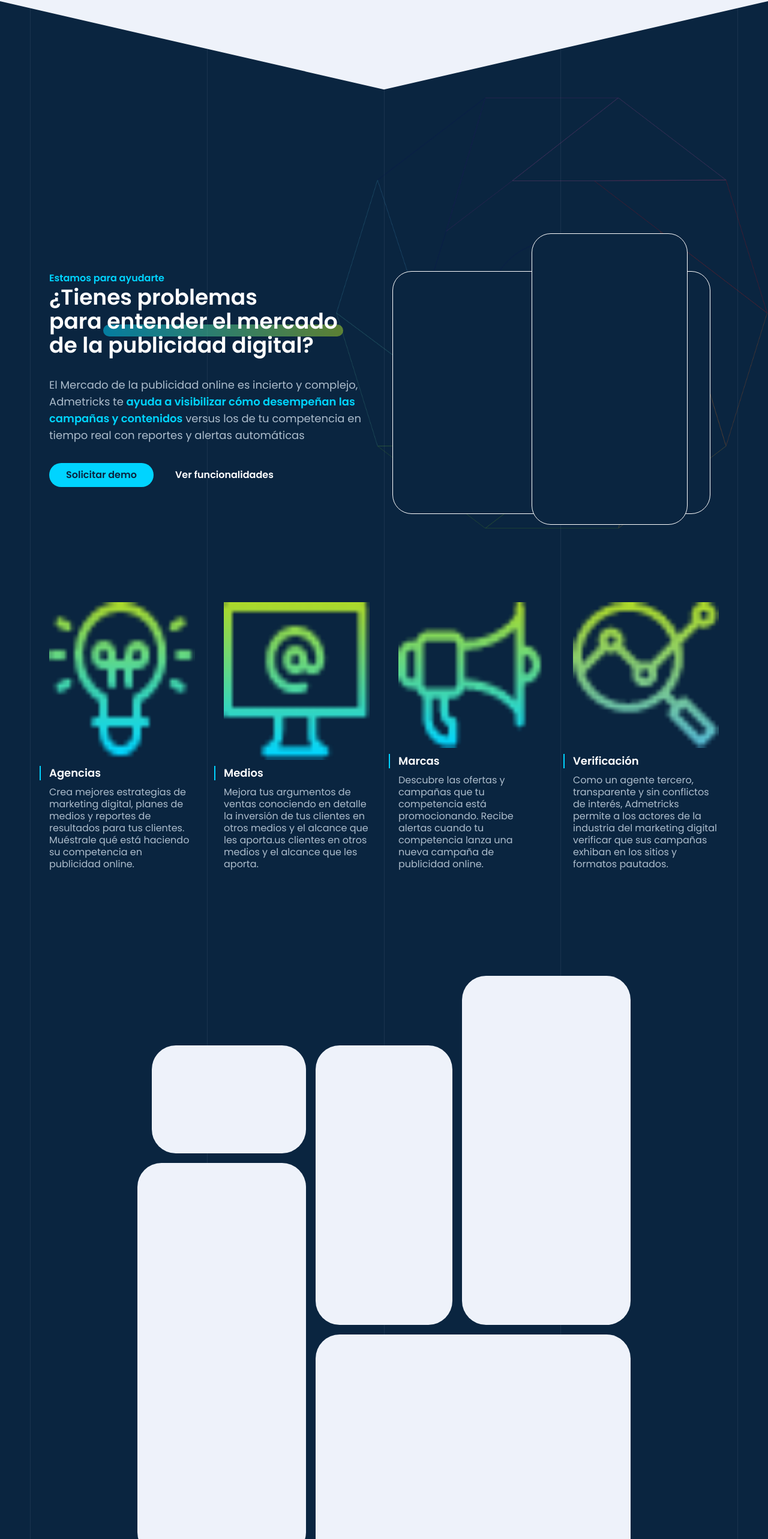
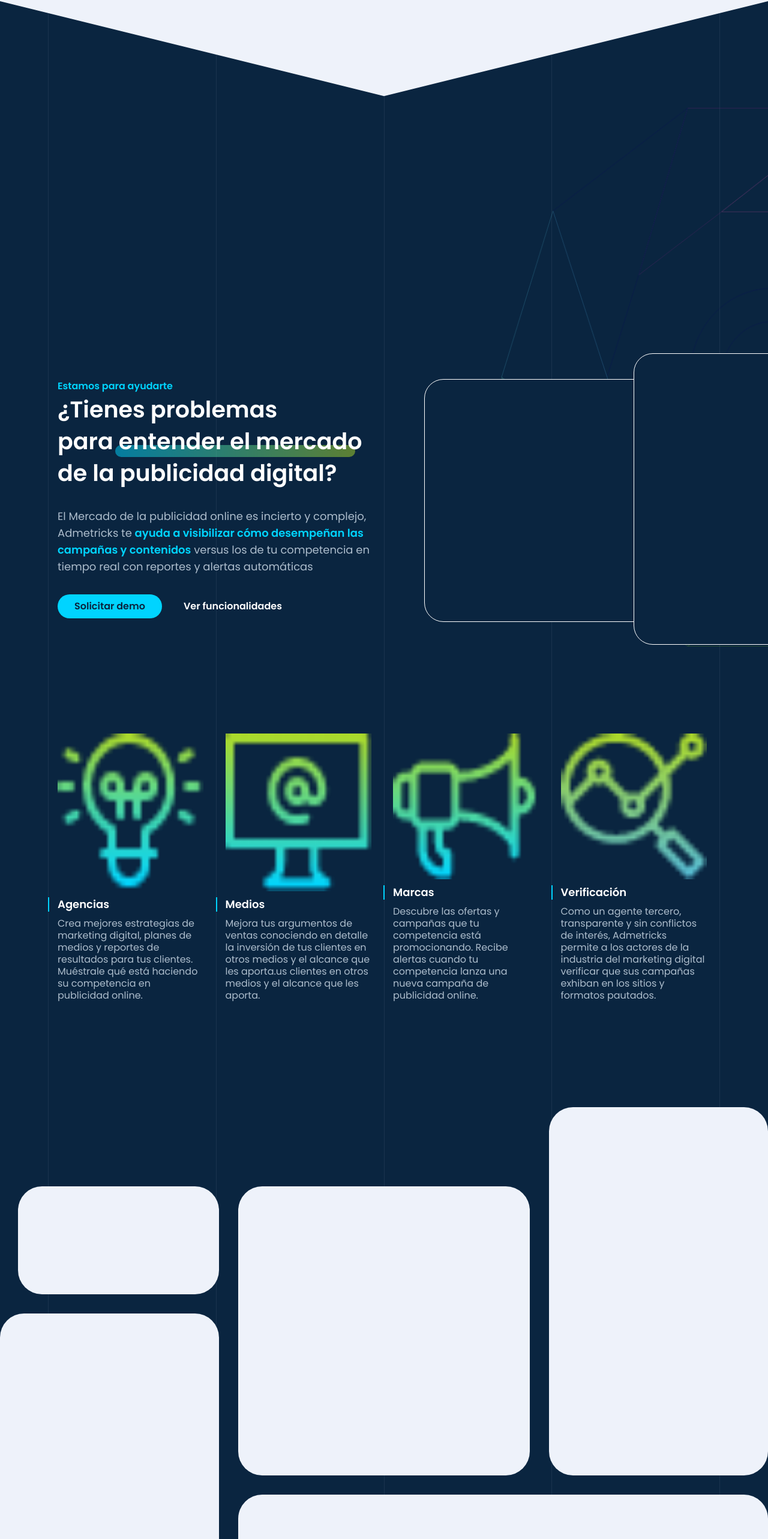
Before and after one commit to phronesys/admetricks-challenge-vue, a Vue app: page / in a window 1280 px wide. Shown: the part 18-2584 px from the top of the page at 60% size. Built offline with nearby package versions, Linux system fonts and the light colour scheme.

Commit message:
fix(style): lines and sections width
fix logo position
features position with lines

```diff
--- a/src/layouts/landing/AmCardGrid.vue
+++ b/src/layouts/landing/AmCardGrid.vue
@@ -23,16 +23,16 @@ const cardClasses = [
 
 <style lang="postcss">
 section#cards {
-  @apply pb-80;
+  @apply pb-80 max-w-[1400px] w-full flex justify-center mx-auto;
 }
 section#cards .card-grid {
-  @apply h-[400px] w-full mx-auto px-8 flex flex-col sm:grid justify-center gap-4;
-  @apply sm:w-3/4 sm:h-[600px];
-  @apply lg:w-2/3 lg:h-[800px];
+  @apply h-[400px] w-full px-8 flex flex-col mx-auto sm:grid justify-center gap-8;
+  @apply sm:h-[600px];
+  @apply lg:h-[800px];
   @apply xl:h-[1000px];
-  @apply 2xl:h-[1200px] 2xl:max-w-7xl;
+  @apply 2xl:h-[1200px];
 
-  grid-template-columns: 35.5% 29% 35.5%;
+  grid-template-columns: 30% 40% 30%;
   grid-template-rows: 10% 18% 27% 37% 8%;
 }
 </style>
--- a/src/layouts/landing/AmFeatures.vue
+++ b/src/layouts/landing/AmFeatures.vue
@@ -48,7 +48,7 @@ const featuresContent = [
 
 <style lang="postcss">
 section#features {
-  @apply flex flex-row flex-wrap justify-center gap-4 px-4 mx-auto;
-  @apply xl:w-[1180px];
+  @apply flex flex-row flex-wrap justify-start gap-[4.5px] mx-auto;
+  @apply xl:w-[1120px];
 }
 </style>
--- a/src/layouts/landing/AmHeader.vue
+++ b/src/layouts/landing/AmHeader.vue
@@ -24,9 +24,9 @@
     <div class="devices">
       <am-card alternative class="w-[530px] h-[405px]"></am-card>
       <am-card alternative class="w-[260px] h-[486px]"></am-card>
+      <div class="logo">
+        <img src="../../assets/logo-admetricks.png" alt="" />
       </div>
-    <div class="logo">
-      <img src="../../assets/logo-admetricks.png" alt="">
     </div>
   </section>
 </template>
@@ -41,21 +41,20 @@ const { width: screenWidth } = useWindowSize();
 
 <style lang="postcss">
 section#header {
-  @apply p-4 pt-[450px] flex flex-row mx-auto;
-  @apply xl:w-[1180px];
-}
-section#header > .content {
-  @apply flex flex-col gap-8 w-full max-w-[400px] sm:max-w-[540px] pl-4;
+  @apply p-4 pt-[630px] flex flex-row mx-auto;
+  @apply xl:w-[1120px];
 }
 
-section#header > .content > .title {
+section#header > .content {
+  @apply flex flex-col gap-8 w-[580px];
+
+  & > .title {
     @apply text-white font-semibold;
     & > h5 {
       @apply text-admetricks-primary;
     }
     & > h1 {
-    @apply text-xl leading-normal;
-    @apply sm:text-4xl;
+      @apply text-[38px] leading-[53px];
       /* custom underline */
       span {
         @apply whitespace-nowrap relative z-20;
@@ -72,38 +71,37 @@ section#header > .content > .title {
     }
   }
 
-section#header > .content > .body {
-  @apply sm:text-lg text-sm;
+  & > .body {
+    @apply sm:text-lg text-sm max-w-[532px];
 
     span {
       @apply text-admetricks-primary font-semibold;
     }
   }
-
-section#header > .content > .buttons {
+  & > .buttons {
     @apply flex flex-row gap-2;
   }
+}
 
-/* using cards instead of images */
+/* right elements */
 section#header > .devices {
   @apply relative w-[540px] hidden;
   @apply xl:block;
 
   & > .card {
     @apply absolute;
-
-    &:first-child {
+    &:nth-child(1) {
       @apply left-12;
     }
-    &:last-child {
-      @apply right-0 -translate-y-1/2 top-1/2;
+    &:nth-child(2) {
+      @apply -right-1/2 -translate-x-1/2 -translate-y-1/2 top-1/2;
     }
   }
-}
-section#header > .logo {
-  @apply w-[720px] h-[720px] absolute -z-10 top-40 right-0;
+  & > .logo {
+    @apply w-[900px] h-[900px] absolute -z-10 -bottom-12 left-44;
     & > img {
       @apply w-full h-full;
     }
   }
+}
 </style>
--- a/src/views/landing.vue
+++ b/src/views/landing.vue
@@ -27,7 +27,7 @@ main#landing {
   clip-path: polygon(50% 5%, 100% 0, 100% 100%, 0 100%, 0 0);
 
   & > .lines {
-    @apply min-w-[1180px] min-h-full flex justify-between -z-20;
+    @apply min-w-[1120px] min-h-full flex justify-between -z-20;
     @apply absolute -translate-x-1/2 left-1/2 pb-80;
     span {
       @apply min-h-full min-w-[1px] bg-admetricks-gray/10;
```
Lines whose indentation alone changed are shown as unchanged.
